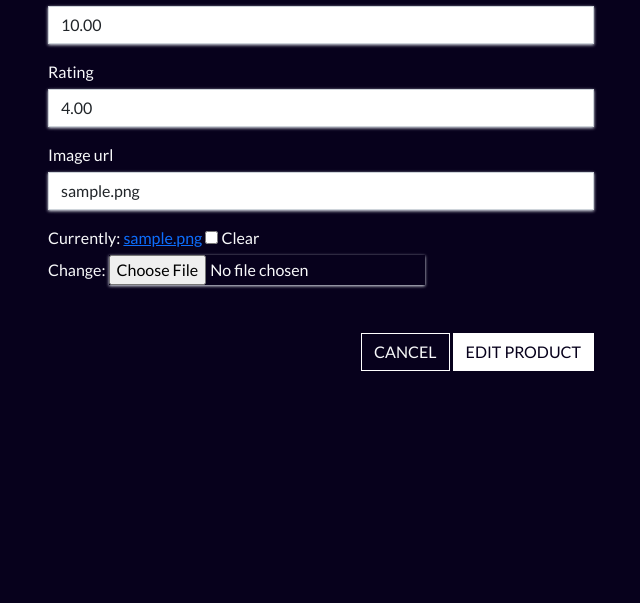
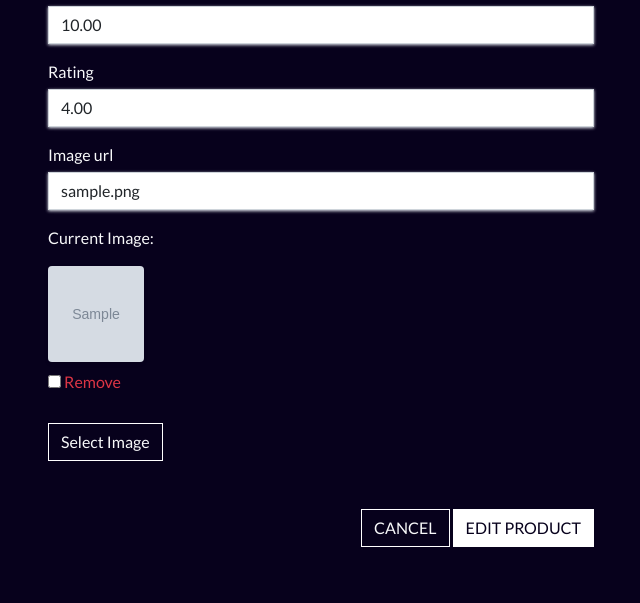
Before and after one commit to francesco-saponaro/crypthome, a Django app: page /merch/edit/1/ in a window 1280 px wide. Shown: the part 943-1546 px from the top of the page, without its empty margins (34-674 px from the left). Before the commit the page ends 1314 px from the top, so only its background shows below. Run offline with Django 3.2, Linux system fonts and the light colour scheme; a user stored in the database is signed in; tables that the repository leaves empty hold one stand-in row (values such as "Sample post"); grey boxes marked "Sample" are stand-in pictures; parts of the project's set-up code (start-up, migrations or seed data) failed here and were passed over; some libraries are stand-ins or nearby versions.

Commit message:
Customise image field widget

```diff
--- a/merch/forms.py
+++ b/merch/forms.py
@@ -1,4 +1,5 @@
 from django import forms
+from .widgets import CustomClearableFileInput
 from .models import Merch, Category
 
 
@@ -8,6 +9,11 @@ class ProductForm(forms.ModelForm):
     class Meta:
         model = Merch
         fields = '__all__'
+
+    # Replace image field in the form with one that utilizes
+    # our custom widget.
+    image = forms.ImageField(label='Image', required=False,
+                             widget=CustomClearableFileInput)
 
     # Override init method to get category friendly names
     # in the form.
--- /dev/null
+++ b/merch/templates/merch/custom_widget_templates/custom_clearable_file_input.html
@@ -0,0 +1,17 @@
+{% if widget.is_initial %}
+    <p>{{ widget.initial_text }}:</p>
+    <a href="{{ widget.value.url }}">
+        <img width="96" height="96" class="rounded shadow-sm" src="{{ widget.value.url }}">
+    </a>
+    {% if not widget.required %}
+        <div class="custom-control custom-checkbox mt-2">
+            <input class="custom-control-input" type="checkbox" name="{{ widget.checkbox_name }}" id="{{ widget.checkbox_id }}">
+            <label class="custom-control-label text-danger" for="{{ widget.checkbox_id }}">{{ widget.clear_checkbox_label }}</label>
+        </div>
+    {% endif %}<br>
+    {{ widget.input_text }}
+{% endif %}
+<span class="btn text-light border-white rounded-0 btn-file">
+    Select Image <input id="new-image" type="{{ widget.type }}" name="{{ widget.name }}"{% include "django/forms/widgets/attrs.html" %}>
+</span>
+<strong><p class="text-danger" id="filename"></p></strong>
--- a/merch/templates/merch/edit_product.html
+++ b/merch/templates/merch/edit_product.html
@@ -63,3 +63,14 @@
         </div>
     </div>
 {% endblock %}
+
+<!-- Image field script -->
+{% block postloadjs %}
+    {{ block.super }}
+    <script type="text/javascript">
+        $('#new-image').change(function() {
+            var file = $('#new-image')[0].files[0];
+            $('#filename').text(`Image will be set to: ${file.name}`);
+        });
+    </script>
+{% endblock %}
--- a/static/css/base.css
+++ b/static/css/base.css
@@ -342,6 +342,33 @@ input[name='q']::-ms-input-placeholder, input[name='token-amount']::-ms-input-pl
 
 .buy-token-btn-container {
     height:25px;
+}
+
+/* Product form */
+.btn-file {
+    position: relative;
+    overflow: hidden;
+}
+
+.btn-file input[type="file"] {
+    position: absolute;
+    top: 0;
+    right: 0;
+    min-width: 100%;
+    min-height: 100%;
+    opacity: 0;
+    cursor: pointer;
+}
+
+.custom-checkbox .custom-control-label::before {
+    border-radius: 0;
+    border-color: #dc3545;
+}
+
+.custom-checkbox .custom-control-input:checked~.custom-control-label::before {
+    background-color: #dc3545;
+    border-color: #dc3545;
+    border-radius: 0;
 }
 
 /* Bootstrap toasts */
```
Also changed, not shown: merch/templates/merch/add_product.html (+11 -0 lines), merch/widgets.py (added, +12 -0 lines), media/Screenshot_51.png (added), media/Screenshot_60.png (added), media/Screenshot_60_5Riz3ST.png (added), media/Screenshot_62.png (added).
